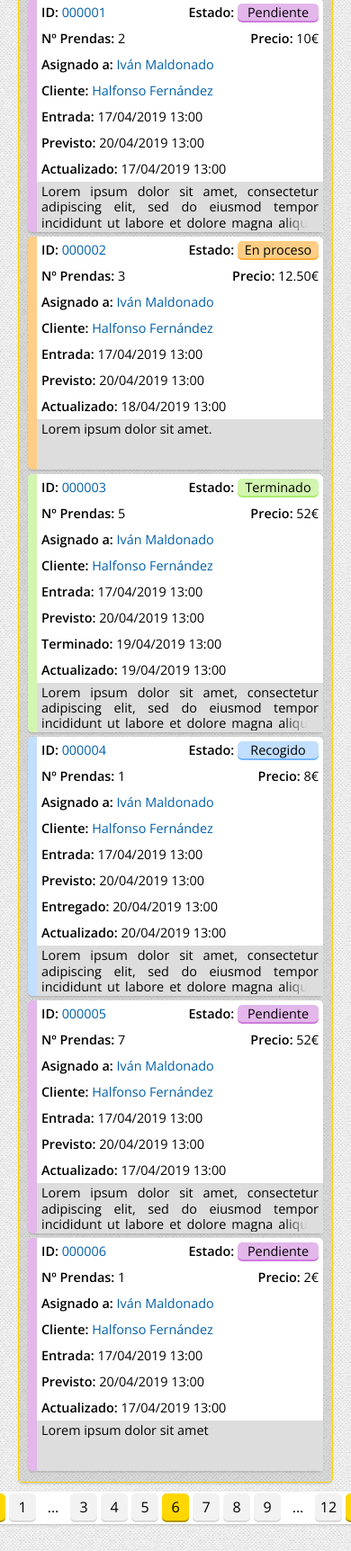
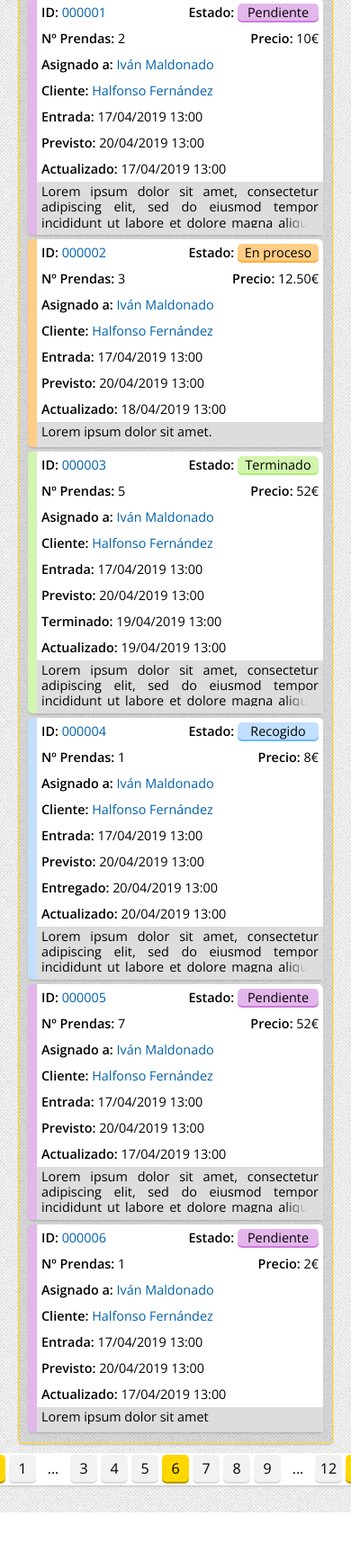
Before and after one commit to crusardri/proyecto-daw, a PHP site: page /orders.php in a window 390 px wide; the page is wider, and only the part inside the window is pictured. Shown: the part 374-2098 px from the top of that part at 90% size. After the commit the page ends 2055 px from the top of that part, so only its background shows below. Run offline with PHP 8.4, Linux system fonts and the light colour scheme.

Commit message:
Corregido error en el alto minimo de la descripcion de la orden en formato movil

```diff
--- a/style/style.css
+++ b/style/style.css
@@ -629,9 +629,14 @@ table.orders-table tr.order > td:not(:first-child):before{
         width: 100%;
         max-width: none;
         padding-top: 2px;
+        height: auto;
     }
     table.orders-table tr.order > td.hidden {
         display: none;
+    }
+    table.orders-table tr.order > td.desc > span.desc-cont {
+        max-height: calc(3.6em - 3px);
+
     }
     table.orders-table tr.order > td > span.desc-cont:after,
     table.orders-table tr.order:hover > td > span.desc-cont:after{
```
